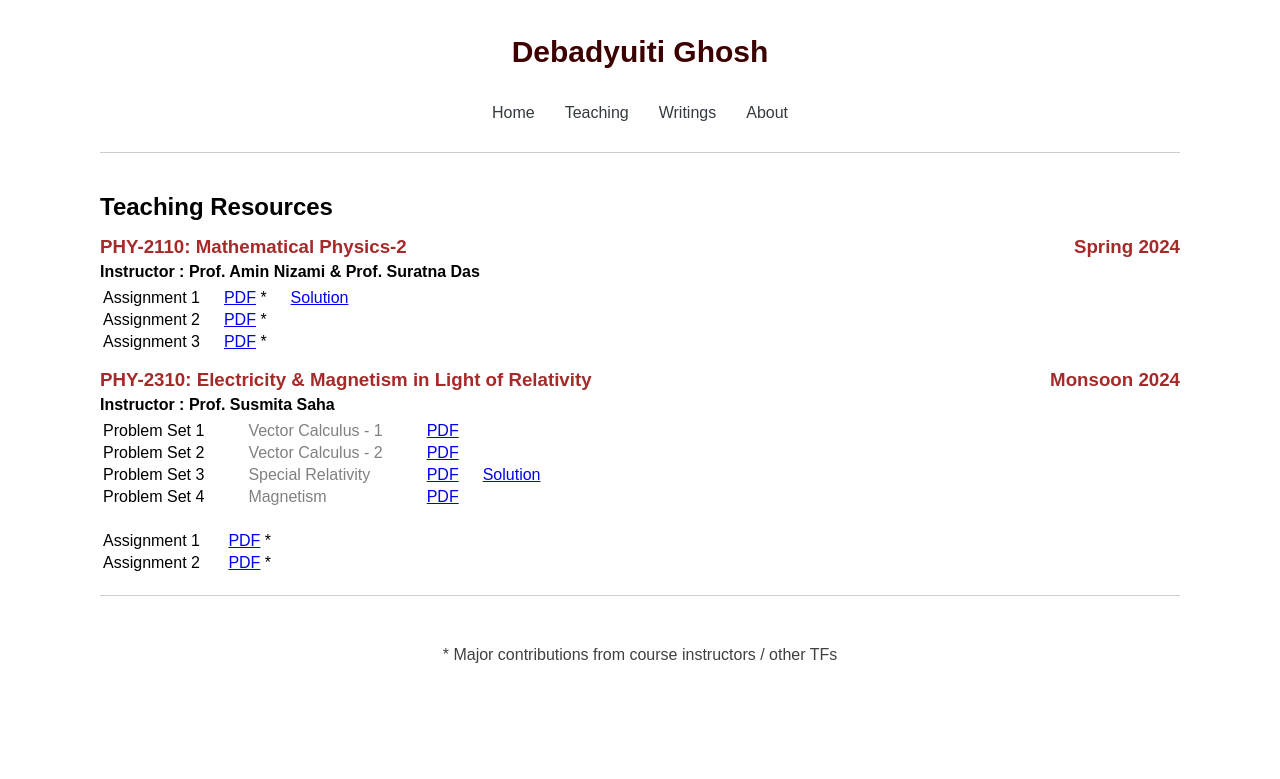
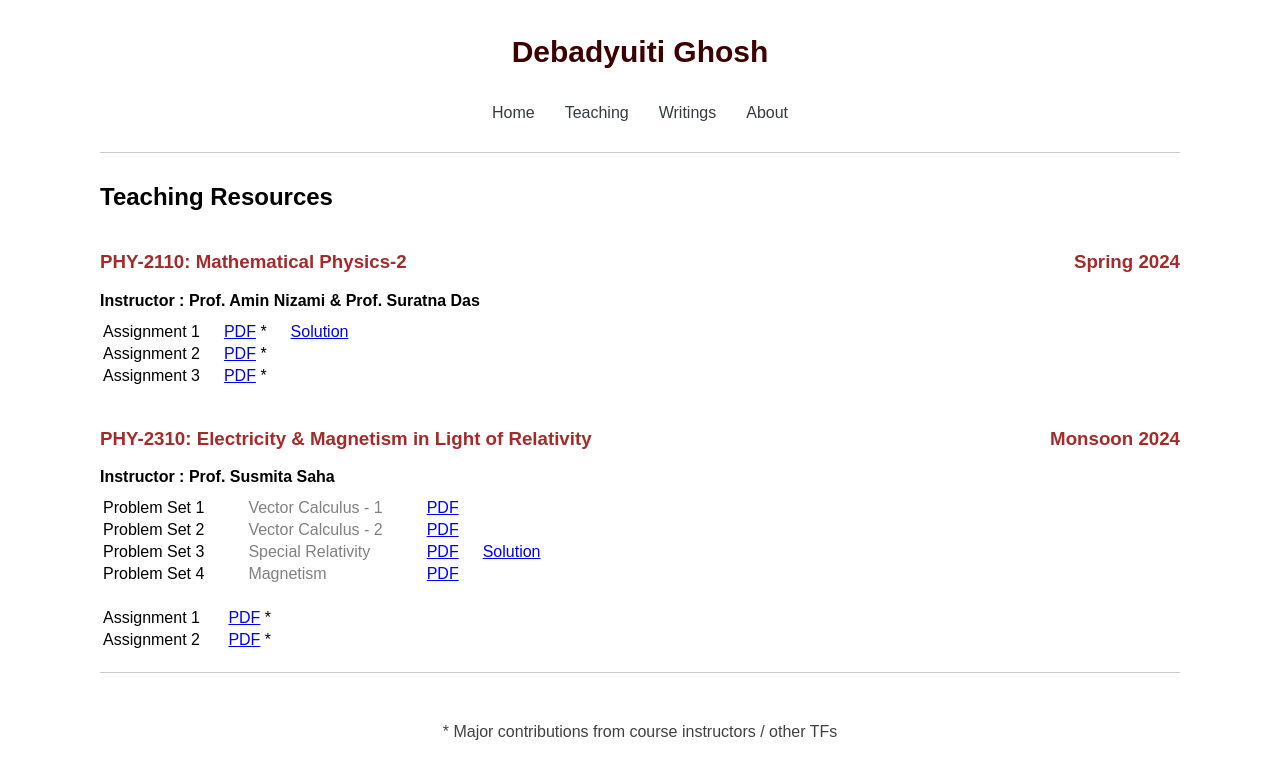
Before and after one commit to debadyuitighosh/debadyuitighosh.github.io, a Jekyll site: the page built from Teaching/teaching.md, in a window 1280 px wide. Shown: the top 779 px of the page. Built offline with Jekyll 4.4.1, drawn with Linux system fonts in a browser that asks for light colours.

Commit message:
Update style.css

```diff
--- a/assets/style.css
+++ b/assets/style.css
@@ -7,15 +7,7 @@ footer a:hover { color: #29629f; }
 
 
 /* For the TEACHING page */
-.teaching-page h2 {
-    margin-top: 20px;
-    margin-bottom: 5px;
+.teaching-page h2 {  margin-top: 10px; }
+.teaching-page h3 {  margin-top: 40px; }
+.teaching-page h4 {  margin-top: 10px;  margin-bottom: 10px;
 }
-.teaching-page h3 {
-    margin-top: 15px;
-    margin-bottom: 5px;
-}
-.teaching-page h4 {
-    margin-top: 5px;
-    margin-bottom: 5px;
-}
```
